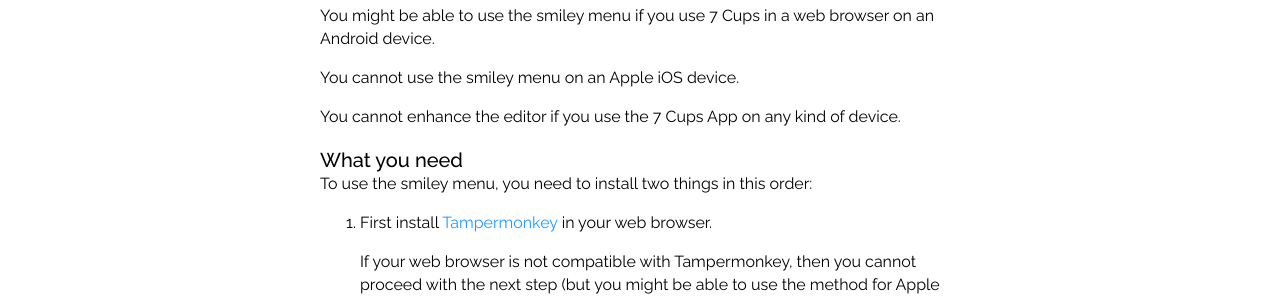
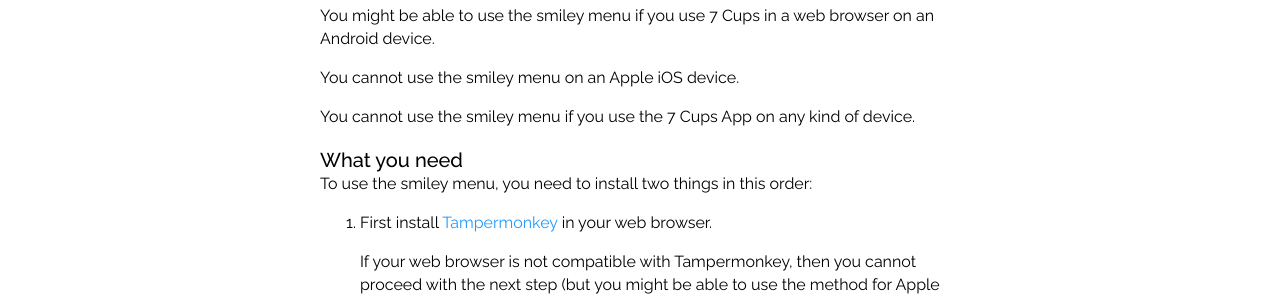
Before and after one commit to RarelyCharlie/rarelycharlie.github.io, a Jekyll site: the page built from _draft/smileymenu.md, in a window 1280 px wide and 900 px high. Shown: the part 407-706 px from the top of the window. Built offline with Jekyll 4.4.1, drawn with Linux system fonts in a browser that asks for light colours.

Commit message:
fix error

```diff
--- a/_draft/smileymenu.md
+++ b/_draft/smileymenu.md
@@ -20,7 +20,7 @@ You might be able to use the smiley menu if you use 7 Cups in a web browser on a
 
 You cannot use the smiley menu on an Apple iOS device.
 
-You cannot enhance the editor if you use the 7 Cups App on any kind of device.
+You cannot use the smiley menu if you use the 7 Cups App on any kind of device.
 
 ### What you need
 To use the smiley menu, you need to install two things in this order:
```
